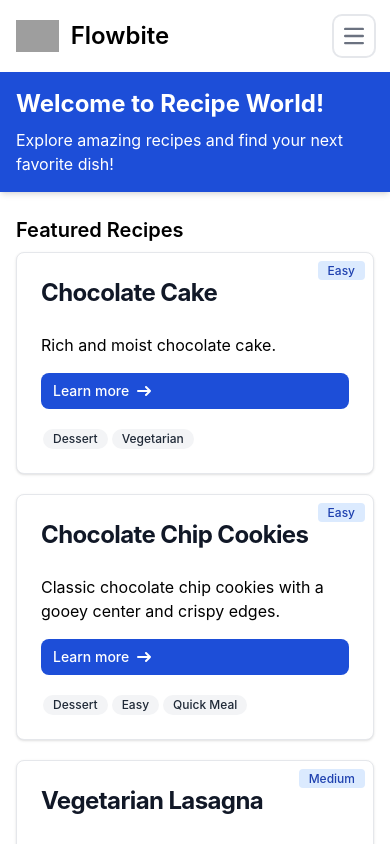
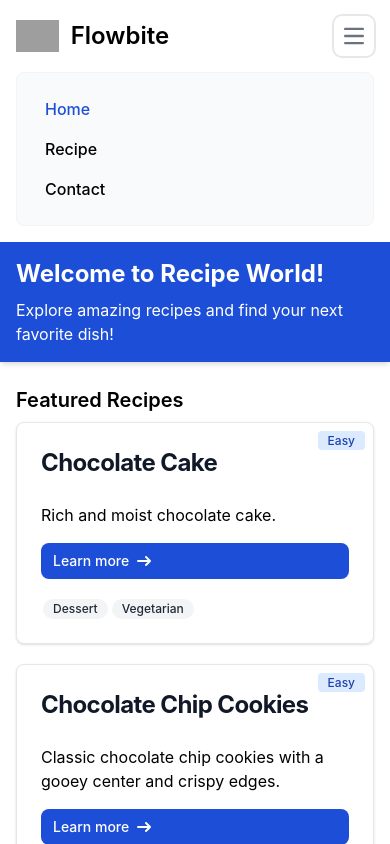
Before and after one commit to HuseynJafarli/Recipe-Manager-App-React, a React (Create React App) app: page / in a window 390 px wide. Both pictures are taken after a click on the button "Open main menu". Shown: the top 844 px of the page. Built offline with nearby package versions, Linux system fonts and the light colour scheme; data requests are answered from the project's data file; grey boxes are pictures that could not be loaded.

Commit message:
responsive header bug fixed

```diff
--- a/src/components/Layout/Header.jsx
+++ b/src/components/Layout/Header.jsx
@@ -2,6 +2,9 @@ import React from "react";
 import { NavLink } from "react-router-dom";
 
 function Header() {
+
+    const [navOpen, setNavOpen] = React.useState(false);
+
   return (
     <>
     <nav className="bg-white border-gray-200">
@@ -25,6 +28,7 @@ function Header() {
           className="inline-flex items-center p-2 w-10 h-10 justify-center text-sm text-gray-500 rounded-lg md:hidden hover:bg-gray-100 focus:outline-none focus:ring-2 focus:ring-gray-200"
           aria-controls="navbar-default"
           aria-expanded="false"
+          onClick={() => setNavOpen(!navOpen)}
         >
           <span className="sr-only">Open main menu</span>
           <svg
@@ -43,15 +47,15 @@ function Header() {
             />
           </svg>
         </button>
-        <div className="hidden w-full md:block md:w-auto" id="navbar-default">
+        <div className={`${navOpen ? '' : 'hidden'} w-full md:block md:w-auto`} id="navbar-default">
           <ul className="font-medium flex flex-col p-4 md:p-0 mt-4 border border-gray-100 rounded-lg bg-gray-50 md:flex-row md:space-x-8 rtl:space-x-reverse md:mt-0 md:border-0 md:bg-white">
             <li>
             <NavLink
                 to="/"
                 className={({ isActive }) =>
                     isActive
-                    ? "block py-2 px-3 text-blue-700 bg-blue-700 rounded md:bg-transparent md:text-blue-700 md:p-0"
-                    : "block py-2 px-3 text-black bg-blue-700 rounded md:bg-transparent md:text-black md:p-0"
+                    ? "block py-2 px-3 text-blue-700 rounded md:bg-transparent md:text-blue-700 md:p-0"
+                    : "block py-2 px-3 text-black rounded md:bg-transparent md:text-black md:p-0"
                 }
                 aria-current="page"
                 >
@@ -63,8 +67,8 @@ function Header() {
                 to="/recipe"
                 className={({ isActive }) =>
                     isActive
-                    ? "block py-2 px-3 text-blue-700 bg-blue-700 rounded md:bg-transparent md:text-blue-700 md:p-0"
-                    : "block py-2 px-3 text-black bg-blue-700 rounded md:bg-transparent md:text-black md:p-0"
+                    ? "block py-2 px-3 text-blue-700 rounded md:bg-transparent md:text-blue-700 md:p-0"
+                    : "block py-2 px-3 text-black rounded md:bg-transparent md:text-black md:p-0"
                 }
                 aria-current="page"
                 >
@@ -76,8 +80,8 @@ function Header() {
                 to="/contact"
                 className={({ isActive }) =>
                     isActive
-                    ? "block py-2 px-3 text-blue-700 bg-blue-700 rounded md:bg-transparent md:text-blue-700 md:p-0"
-                    : "block py-2 px-3 text-black bg-blue-700 rounded md:bg-transparent md:text-black md:p-0"
+                    ? "block py-2 px-3 text-blue-700 rounded md:bg-transparent md:text-blue-700 md:p-0"
+                    : "block py-2 px-3 text-black rounded md:bg-transparent md:text-black md:p-0"
                 }
                 aria-current="page"
                 >
```
